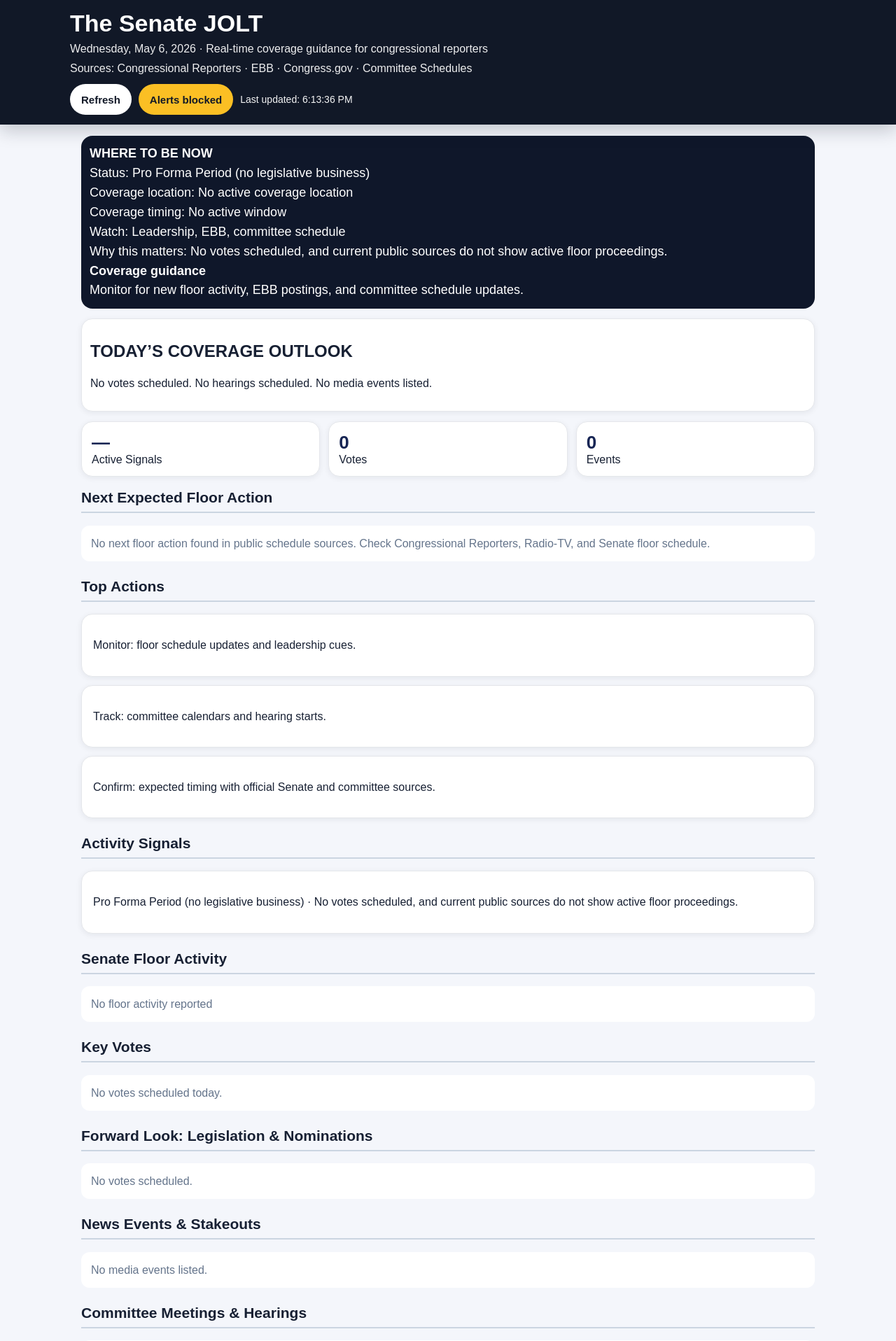
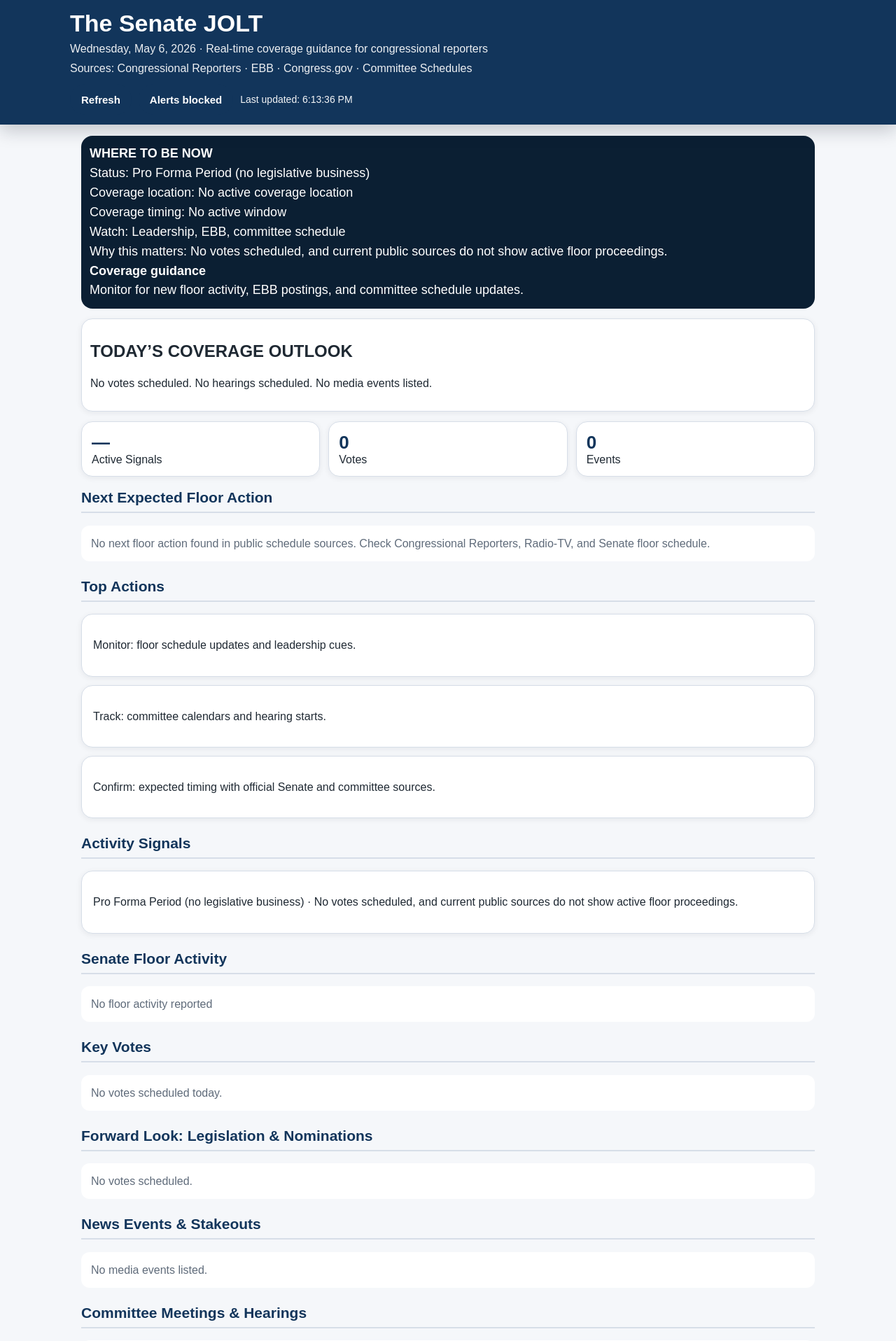
Before and after one commit to robertbraggs/senate-wire, a FastAPI app: page / in a window 1280 px wide. Shown: the top 1916 px of the page at 70% size. Run offline with FastAPI, Linux system fonts and the light colour scheme; data that the repository does not hold is empty.

Commit message:
Restore Senate JOLT color scheme

```diff
--- a/app/main.py
+++ b/app/main.py
@@ -3467,18 +3467,33 @@ def dashboard(
             <meta name="apple-mobile-web-app-capable" content="yes">
             <meta name="apple-mobile-web-app-title" content="Senate JOLT">
             <meta name="apple-mobile-web-app-status-bar-style" content="black-translucent">
-            <meta name="theme-color" content="#111827">
+            <meta name="theme-color" content="#12355B">
             <link rel="manifest" href="/static/manifest.json">
             <style>
+                /*
+                COLOR LOCK:
+                Senate JOLT uses Senate Radio-TV Gallery-inspired colors.
+                Do not alter color values unless explicitly requested.
+                */
+                :root {{
+                    --color-primary-navy: #12355B;
+                    --color-deep-senate-navy: #0B1F33;
+                    --color-accent-blue: #1D5D9B;
+                    --color-light-background: #F5F7FA;
+                    --color-card-background: #FFFFFF;
+                    --color-border-gray: #D7DEE8;
+                    --color-text-primary: #1F2933;
+                    --color-text-muted: #5F6B7A;
+                }}
                 body {{
                     margin: 0;
-                    background: #f4f6fb;
-                    color: #172033;
+                    background: var(--color-light-background);
+                    color: var(--color-text-primary);
                     font-family: Arial, sans-serif;
                 }}
                 header {{
-                    background: linear-gradient(135deg, #172554, #1e3a8a);
-                    color: white;
+                    background: var(--color-primary-navy);
+                    color: var(--color-card-background);
                     padding: 24px 16px;
                 }}
                 .wrap, main {{
@@ -3498,9 +3513,9 @@ def dashboard(
                     line-height: 1.35;
                 }}
                 .searchbox, .card, .stat, .panel, .links, .status, .outlook {{
-                    background: white;
+                    background: var(--color-card-background);
                     border-radius: 16px;
-                    border: 1px solid #e5e7eb;
+                    border: 1px solid var(--color-border-gray);
                     box-shadow: 0 2px 8px rgba(15,23,42,.07);
                 }}
                 .searchbox, .status, .outlook {{
@@ -3515,12 +3530,12 @@ def dashboard(
                 input, button {{
                     padding: 12px;
                     border-radius: 10px;
-                    border: 1px solid #cbd5e1;
+                    border: 1px solid var(--color-border-gray);
                     font-size: 15px;
                 }}
                 button {{
-                    background: #172554;
-                    color: white;
+                    background: var(--color-primary-navy);
+                    color: var(--color-card-background);
                     border: 0;
                     font-weight: bold;
                 }}
@@ -3532,16 +3547,16 @@ def dashboard(
                 }}
                 .views a {{
                     text-decoration: none;
-                    color: #172554;
-                    background: #eef2ff;
+                    color: var(--color-primary-navy);
+                    background: var(--color-light-background);
                     padding: 9px 12px;
                     border-radius: 999px;
                     font-weight: bold;
                     white-space: nowrap;
                 }}
                 .ticker {{
-                    background: #0f172a;
-                    color: white;
+                    background: var(--color-deep-senate-navy);
+                    color: var(--color-card-background);
                     border-radius: 16px;
                     padding: 12px;
                     margin-bottom: 14px;
@@ -3559,7 +3574,7 @@ def dashboard(
                 .stat b {{
                     display: block;
                     font-size: 26px;
-                    color: #172554;
+                    color: var(--color-primary-navy);
                 }}
                 .topgrid {{
                     display: grid;
@@ -3568,14 +3583,15 @@ def dashboard(
                 }}
                 .panel {{
                     padding: 14px;
-                    background: #eef2ff;
-                    border-color: #c7d2fe;
+                    background: var(--color-light-background);
+                    border-color: var(--color-border-gray);
                 }}
                 .section {{
                     margin: 24px 0;
                 }}
                 .section h2 {{
-                    border-bottom: 2px solid #cbd5e1;
+                    color: var(--color-primary-navy);
+                    border-bottom: 2px solid var(--color-border-gray);
                     padding-bottom: 8px;
                     font-size: 21px;
                 }}
@@ -3597,7 +3613,7 @@ def dashboard(
                     align-items: center;
                 }}
                 .badge {{
-                    color: white;
+                    color: var(--color-card-background);
                     border-radius: 999px;
                     padding: 6px 10px;
                     text-transform: uppercase;
@@ -3605,12 +3621,12 @@ def dashboard(
                     font-weight: bold;
                     letter-spacing: .04em;
                 }}
-                .red {{ background: #dc2626; }}
-                .orange {{ background: #f97316; }}
-                .blue {{ background: #2563eb; }}
-                .gray {{ background: #64748b; }}
+                .red {{ background: var(--color-deep-senate-navy); }}
+                .orange {{ background: var(--color-accent-blue); }}
+                .blue {{ background: var(--color-accent-blue); }}
+                .gray {{ background: var(--color-text-muted); }}
                 .meta {{
-                    color: #64748b;
+                    color: var(--color-text-muted);
                     font-size: 12px;
                     text-transform: uppercase;
                 }}
@@ -3619,14 +3635,14 @@ def dashboard(
                     font-size: 20px;
                 }}
                 .when {{
-                    color: #334155;
+                    color: var(--color-text-primary);
                     font-weight: bold;
                     margin-bottom: 8px;
                 }}
                 .pill {{
                     display: inline-block;
-                    background: #eef2ff;
-                    color: #1e3a8a;
+                    background: var(--color-light-background);
+                    color: var(--color-primary-navy);
                     padding: 6px 10px;
                     border-radius: 999px;
                     font-size: 13px;
@@ -3637,8 +3653,8 @@ def dashboard(
                     line-height: 1.45;
                 }}
                 .logistics {{
-                    background: #f8fafc;
-                    border-left: 4px solid #2563eb;
+                    background: var(--color-light-background);
+                    border-left: 4px solid var(--color-accent-blue);
                     padding: 10px 12px;
                     border-radius: 10px;
                     line-height: 1.5;
@@ -3646,7 +3662,7 @@ def dashboard(
                 .source {{
                     display: inline-block;
                     margin: 10px 10px 0 0;
-                    color: #1d4ed8;
+                    color: var(--color-accent-blue);
                     font-weight: bold;
                 }}
                 .source-links {{
@@ -3662,63 +3678,63 @@ def dashboard(
                 .links a {{
                     display: block;
                     margin: 8px 0;
-                    color: #1d4ed8;
+                    color: var(--color-accent-blue);
                     font-weight: bold;
-                    background: #eef2ff;
+                    background: var(--color-light-background);
                     padding: 8px 10px;
                     border-radius: 10px;
                     text-decoration: none;
                 }}
                 .empty {{
-                    background: white;
+                    background: var(--color-card-background);
                     border-radius: 12px;
                     padding: 14px;
-                    color: #64748b;
+                    color: var(--color-text-muted);
                 }}
 
                 *, *::before, *::after {{ box-sizing: border-box; }}
                 html {{ -webkit-text-size-adjust: 100%; }}
                 body {{ overflow-x: hidden; }}
                 a, button, summary {{ touch-action: manipulation; }}
-                .app-header {{ position: sticky; top: 0; z-index: 20; background: #111827; padding: max(14px, env(safe-area-inset-top)) 16px 14px; box-shadow: 0 8px 24px rgba(15, 23, 42, .22); }}
+                .app-header {{ position: sticky; top: 0; z-index: 20; background: var(--color-primary-navy); padding: max(14px, env(safe-area-inset-top)) 16px 14px; box-shadow: 0 8px 24px rgba(15, 23, 42, .22); }}
                 .live-controls {{ display: flex; flex-wrap: wrap; gap: 10px; align-items: center; margin-top: 12px; }}
-                .button {{ min-height: 44px; border: 0; border-radius: 999px; padding: 11px 16px; background: #ffffff; color: #111827; font-weight: 800; cursor: pointer; }}
-                .button.secondary {{ background: #fbbf24; color: #111827; }}
+                .button {{ min-height: 44px; border: 0; border-radius: 999px; padding: 11px 16px; background: var(--color-primary-navy); color: var(--color-card-background); font-weight: 800; cursor: pointer; }}
+                .button.secondary {{ background: var(--color-primary-navy); color: var(--color-card-background); }}
                 .last-updated {{ font-size: 14px; opacity: .95; }}
-                .alert-banner {{ position: sticky; top: 0; z-index: 30; display: grid; gap: 4px; padding: 12px 16px; background: #b91c1c; color: #fff; box-shadow: 0 8px 20px rgba(127, 29, 29, .25); }}
+                .alert-banner {{ position: sticky; top: 0; z-index: 30; display: grid; gap: 4px; padding: 12px 16px; background: var(--color-deep-senate-navy); color: var(--color-card-background); box-shadow: 0 8px 20px rgba(15, 23, 42, .22); }}
                 .alert-banner strong {{ font-size: 17px; }}
-                .offline-warning {{ margin-bottom: 12px; padding: 12px 14px; background: #fffbeb; border: 1px solid #f59e0b; border-radius: 14px; color: #78350f; font-weight: 700; }}
+                .offline-warning {{ margin-bottom: 12px; padding: 12px 14px; background: var(--color-light-background); border: 1px solid var(--color-border-gray); border-radius: 14px; color: var(--color-text-muted); font-weight: 700; }}
                 main {{ scroll-margin-top: 90px; }}
                 .ticker {{ font-size: 18px; line-height: 1.55; }}
                 .section {{ margin-top: 18px; }}
                 .card, .stat, .outlook, .links, .ticker, .empty {{ overflow-wrap: anywhere; }}
                 .summary, .topgrid {{ display: grid; grid-template-columns: repeat(auto-fit, minmax(180px, 1fr)); gap: 12px; }}
                 .links {{ display: grid; gap: 10px; }}
-                .link-group {{ border: 1px solid #dbe3ef; border-radius: 14px; background: #fff; overflow: hidden; }}
-                .link-group summary {{ min-height: 48px; padding: 14px 16px; cursor: pointer; font-weight: 800; color: #111827; list-style-position: inside; }}
+                .link-group {{ border: 1px solid var(--color-border-gray); border-radius: 14px; background: var(--color-card-background); overflow: hidden; }}
+                .link-group summary {{ min-height: 48px; padding: 14px 16px; cursor: pointer; font-weight: 800; color: var(--color-primary-navy); list-style-position: inside; }}
                 .link-group a {{ min-height: 44px; margin: 0 12px 10px; display: flex; align-items: center; }}
-                .live-vote-mode {{ margin-bottom: 14px; padding: 16px; border-radius: 18px; background: #111827; color: #fff; box-shadow: 0 14px 34px rgba(17, 24, 39, .22); }}
-                .mode-label {{ display: inline-flex; margin-bottom: 12px; padding: 7px 10px; border-radius: 999px; background: #dc2626; color: #fff; font-size: 13px; font-weight: 900; letter-spacing: .08em; }}
+                .live-vote-mode {{ margin-bottom: 14px; padding: 16px; border-radius: 18px; background: var(--color-primary-navy); color: var(--color-card-background); box-shadow: 0 14px 34px rgba(17, 24, 39, .22); }}
+                .mode-label {{ display: inline-flex; margin-bottom: 12px; padding: 7px 10px; border-radius: 999px; background: var(--color-accent-blue); color: var(--color-card-background); font-size: 13px; font-weight: 900; letter-spacing: .08em; }}
                 .live-grid {{ display: grid; gap: 10px; grid-template-columns: repeat(auto-fit, minmax(180px, 1fr)); }}
                 .live-grid div {{ padding: 12px; border-radius: 12px; background: rgba(255,255,255,.09); }}
                 .live-grid strong, .live-grid span {{ display: block; }}
-                .live-grid strong {{ margin-bottom: 6px; color: #bfdbfe; }}
+                .live-grid strong {{ margin-bottom: 6px; color: var(--color-light-background); }}
                 .live-vote-mode li {{ margin-bottom: 10px; line-height: 1.45; }}
-                .live-vote-mode li span {{ color: #dbeafe; }}
+                .live-vote-mode li span {{ color: var(--color-light-background); }}
                 .signup-card {{
-                    background: #ffffff;
-                    border: 1px solid #dbe3ef;
+                    background: var(--color-card-background);
+                    border: 1px solid var(--color-border-gray);
                     border-radius: 18px;
                     box-shadow: 0 2px 8px rgba(15,23,42,.07);
                     padding: 18px;
                     margin: 24px 0;
                 }}
-                .signup-card h2 {{ margin-top: 0; }}
-                .signup-card p {{ color: #475569; }}
-                .signup-card .notice {{ font-size: 14px; color: #64748b; }}
+                .signup-card h2 {{ margin-top: 0; color: var(--color-primary-navy); }}
+                .signup-card p {{ color: var(--color-text-muted); }}
+                .signup-card .notice {{ font-size: 14px; color: var(--color-text-muted); }}
                 .signup-message {{ min-height: 20px; margin-top: 8px; font-weight: 800; }}
-                .signup-message.success {{ color: #047857; }}
-                .signup-message.error {{ color: #b91c1c; }}
+                .signup-message.success {{ color: var(--color-accent-blue); }}
+                .signup-message.error {{ color: var(--color-deep-senate-navy); }}
                 .sr-only {{ position: absolute; width: 1px; height: 1px; padding: 0; margin: -1px; overflow: hidden; clip: rect(0,0,0,0); white-space: nowrap; border: 0; }}
                 @media (display-mode: standalone) {{ .app-header {{ padding-top: max(10px, env(safe-area-inset-top)); }} h1 {{ font-size: 25px; }} .sub:first-of-type {{ display: none; }} }}
                 @media(max-width: 760px) {{
--- a/templates/index.html
+++ b/templates/index.html
@@ -6,7 +6,7 @@
     <meta name="apple-mobile-web-app-capable" content="yes">
     <meta name="apple-mobile-web-app-title" content="Senate JOLT">
     <meta name="apple-mobile-web-app-status-bar-style" content="black-translucent">
-    <meta name="theme-color" content="#172554">
+    <meta name="theme-color" content="#12355B">
     <link rel="manifest" href="/manifest.json">
     <link rel="stylesheet" href="/static/style.css">
 </head>
```
Also changed, not shown: static/style.css (+48 -30 lines), manifest.json, static/icon.svg, static/manifest.json.
